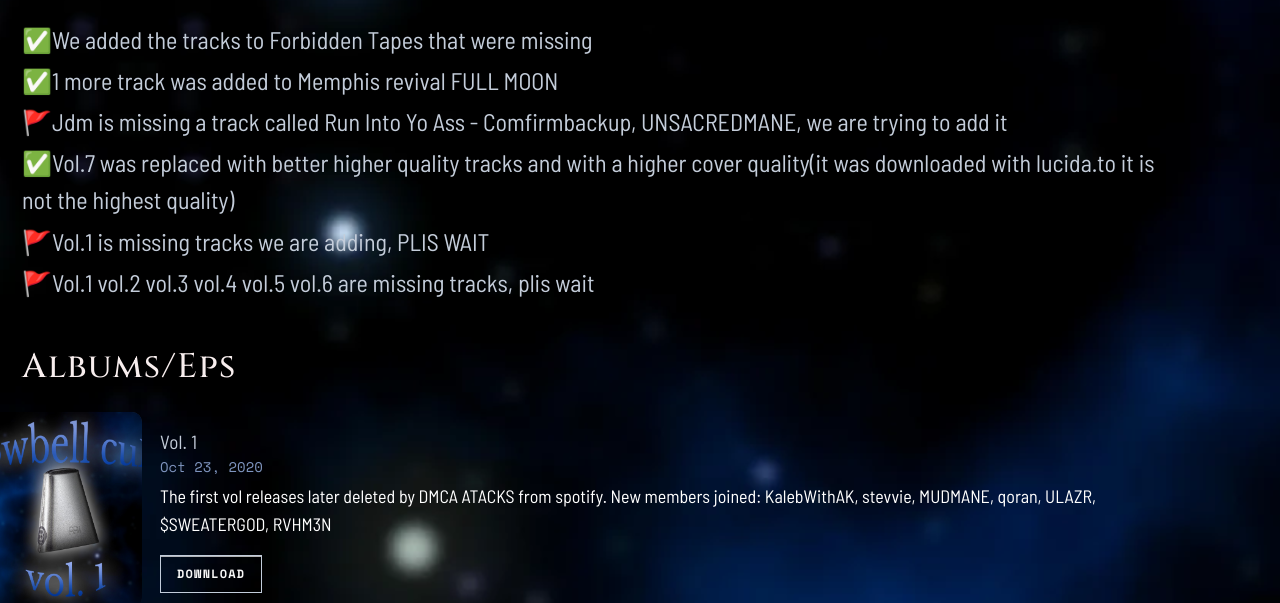
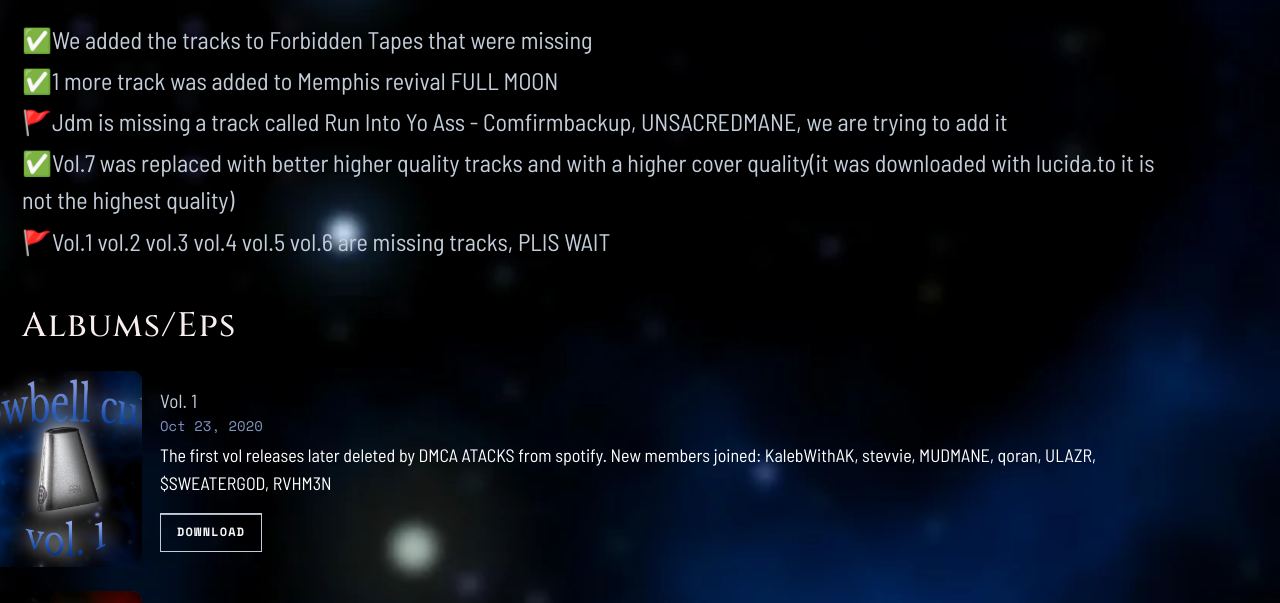
Before and after one commit to CowbellCultArchive/cowbellcultarchive.github.io, a plain HTML site: page archive/index.html in a window 1280 px wide. Shown: the part 132-735 px from the top of the page. Drawn offline with nearby package versions, Linux system fonts and the light colour scheme.

Commit message:
Update index.html

```diff
--- a/archive/index.html
+++ b/archive/index.html
@@ -147,8 +147,7 @@ footer a{color:var(--chrome)}
     <p style="font-size: 24px; margin-top:-20px; margin-left: -100px;">✅1 more track was added to Memphis revival FULL MOON</p>
     <p style="font-size: 24px; margin-top:-20px; margin-left: -100px;">🚩Jdm is missing a track called Run Into Yo Ass - Comfirmbackup, UNSACREDMANE, we are trying to add it</p>
     <p style="font-size: 24px; margin-top:-20px; margin-left: -100px;">✅Vol.7 was replaced with better higher quality tracks and with a higher cover quality(it was downloaded with lucida.to it is not the highest quality)</p>
-  </div><p style="font-size: 24px; margin-top:-20px; margin-left: -100px;">🚩Vol.1 is missing tracks we are adding, PLIS WAIT</p>
-    </div><p style="font-size: 24px; margin-top:-20px; margin-left: -100px;">🚩Vol.1 vol.2 vol.3 vol.4 vol.5 vol.6 are missing tracks, plis wait</p>
+    </div><p style="font-size: 24px; margin-top:-20px; margin-left: -100px;">🚩Vol.1 vol.2 vol.3 vol.4 vol.5 vol.6 are missing tracks, PLIS WAIT</p>
   <div class="sec-head" style="margin-top:40px; margin-left: -100px;"><h2>Albums/Eps</h2></div>
   <div class="tapes" id="tapes-root"></div>
   <div class="sec-head" style="margin-top:48px; margin-left: -100px;">
```
